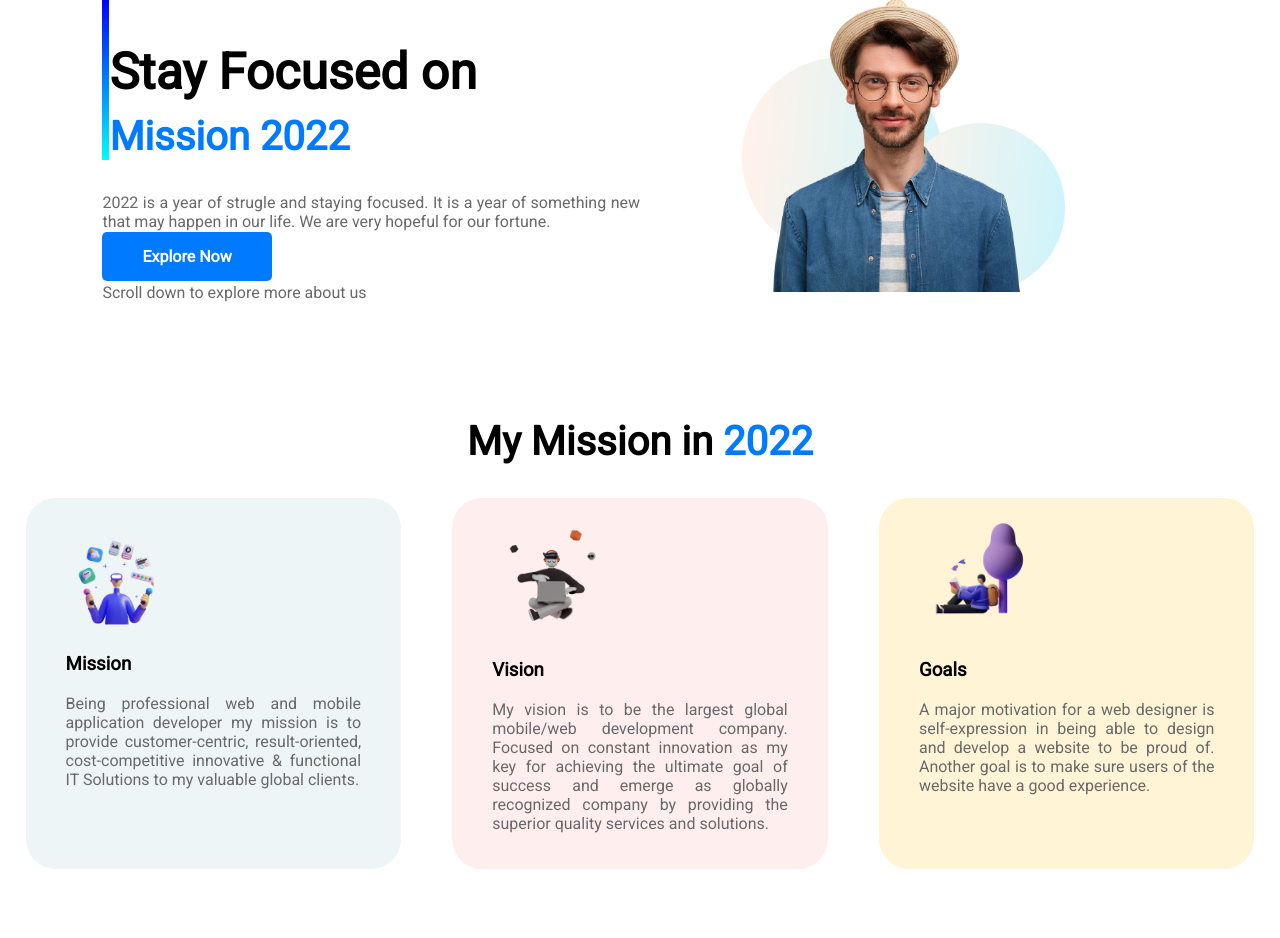
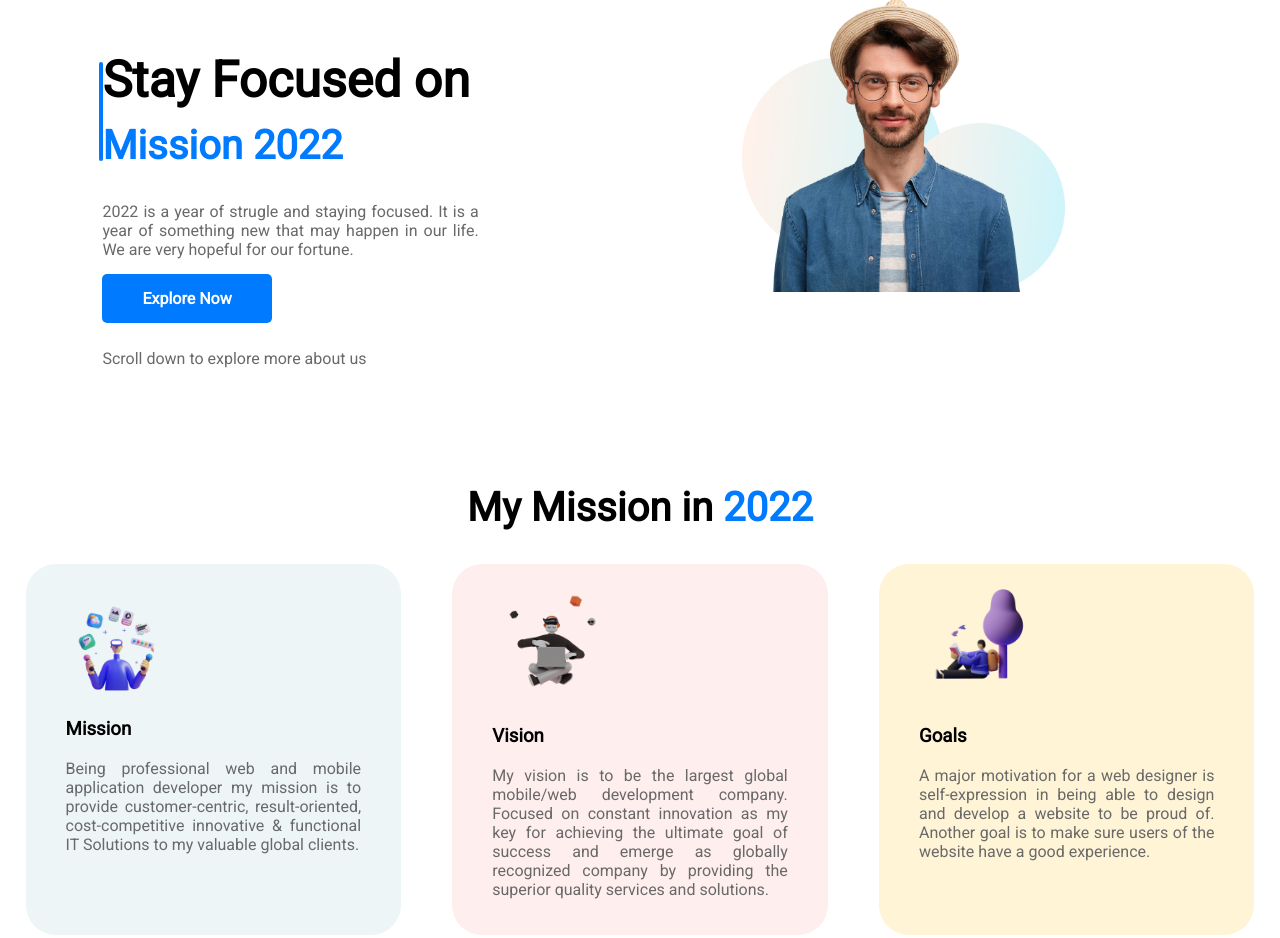
Before and after one commit to mabrur007/mission-2022, a plain HTML site: page index.html in a window 1280 px wide. Shown: the top 938 px of the page. Drawn offline with Linux system fonts and the light colour scheme.

Commit message:
final upload

```diff
--- a/css/style.css
+++ b/css/style.css
@@ -37,11 +37,26 @@ h2{
     width: 60%;
 }
 /* border left style */
-.b-left{
-    border-left: 7px solid;
-    border-image: linear-gradient(180deg, blue, cyan);
-    border-image-slice: 1;
-    padding-top: 30px;
+.b-left h1{
+    margin-top: 80px;
+}
+.b-left h1::before{
+        content: "";
+        width: 4px;
+        height: 99px;
+        background: #007bff;
+        border-radius: 25px;
+        left: 99px;
+        top: 62px;
+        position: absolute;
+
+}
+.mb{
+    margin-bottom: 30px;
+    width: 70%;
+}
+.mt{
+    margin-top: 40px;
 }
 /* Section two css */
 #sec-two h2{
--- a/index.html
+++ b/index.html
@@ -21,14 +21,15 @@
             <div class="b-left">
                 <h1>Stay Focused on </h1>
                 <h2 class="color">Mission 2022</h2>
+
+                <p class="mb">
+                    2022 is a year of strugle and staying focused. It is a year of something new that may happen in our
+                    life.
+                    We are very hopeful for our fortune.
+                </p>
+                <a href="#" class="btn-style mtb">Explore Now</a>
+                <p class="mt">Scroll down to explore more about us</p>
             </div>
-            <p>
-                2022 is a year of strugle and staying focused. It is a year of something new that may happen in our
-                life.
-                We are very hopeful for our fortune.
-            </p>
-            <a href="#" class="btn-style">Explore Now</a>
-            <p>Scroll down to explore more about us</p>
         </div>
         <div class="box-size">
             <img src="images/person-4.png" alt="person">
```
